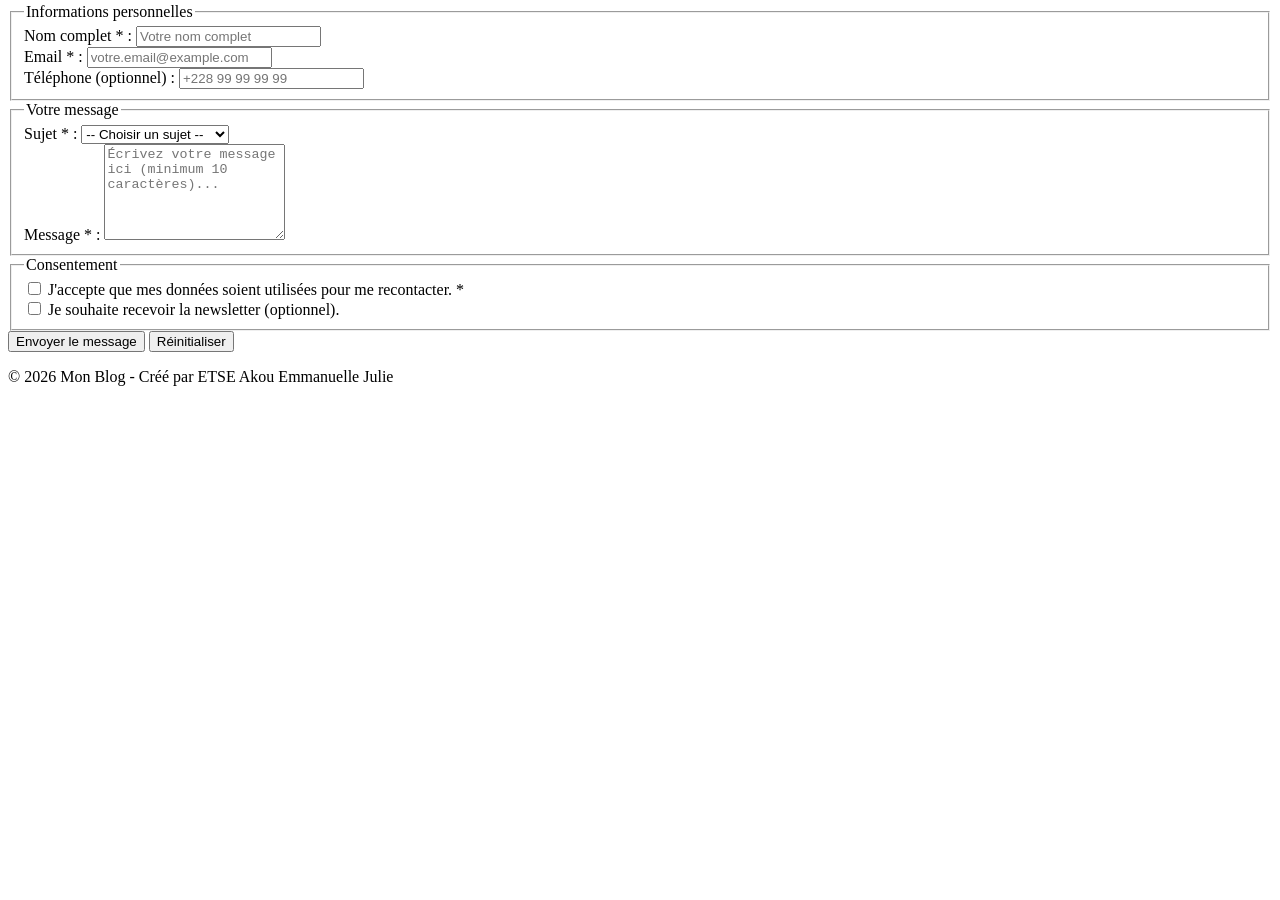
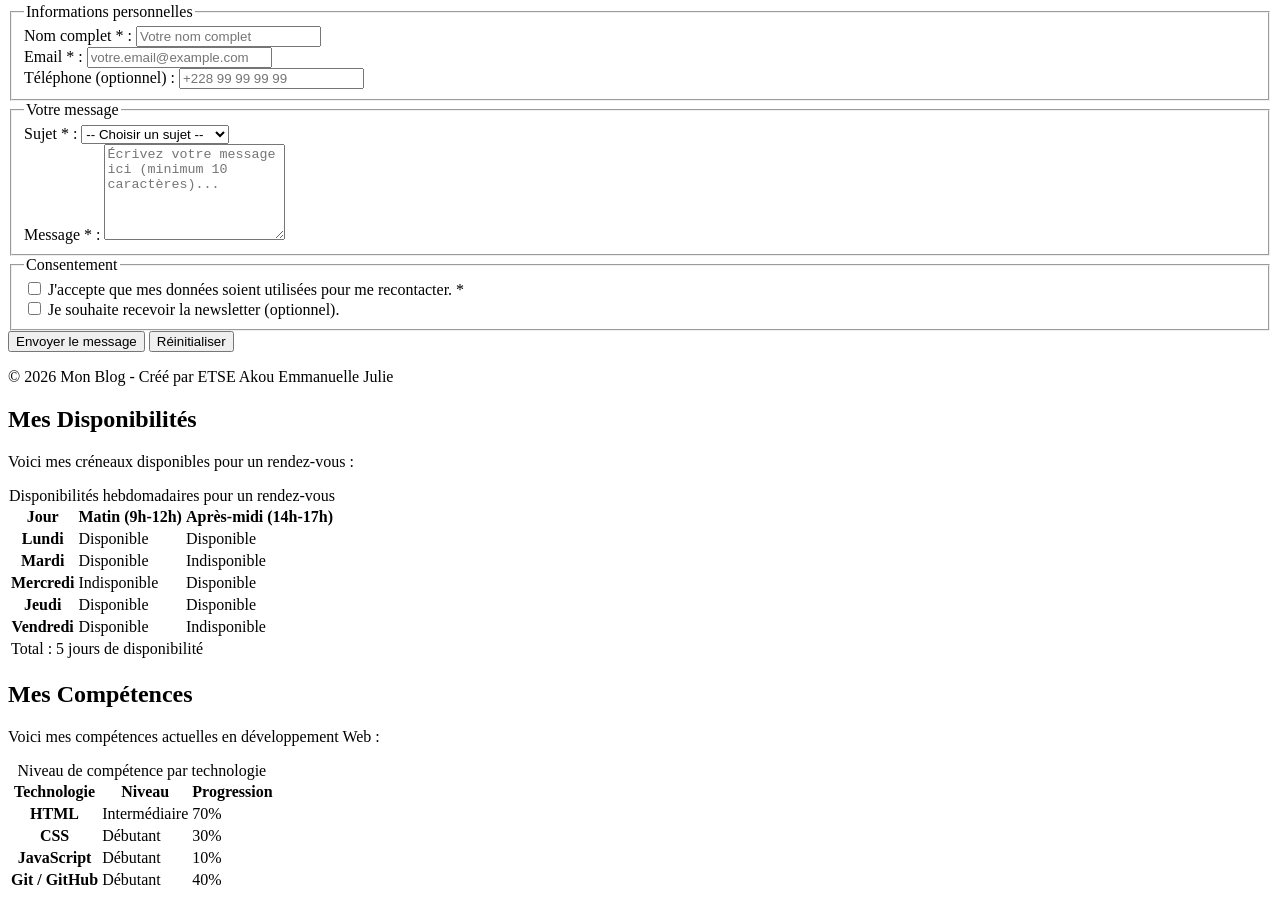
Before and after one commit to emmanuelleprolife01-tech/ipnet-it130-akou-etse, a plain HTML site: page contact.html in a window 1280 px wide. Shown: the part 232-1132 px from the top of the page. Before the commit the page ends 800 px from the top, so only its background shows below. Drawn offline with Linux system fonts and the light colour scheme.

Commit message:
Ajout des tableaux de disponibilités et de compétences

```diff
--- a/contact.html
+++ b/contact.html
@@ -157,3 +157,110 @@
 </body>
 
 </html>
+</form>
+<h2>Mes Disponibilités</h2>
+
+<p>
+    Voici mes créneaux disponibles pour un rendez-vous :
+</p>
+
+<table>
+    <caption>
+        Disponibilités hebdomadaires pour un rendez-vous
+    </caption>
+
+    <thead>
+        <tr>
+            <th scope="col">Jour</th>
+            <th scope="col">Matin (9h-12h)</th>
+            <th scope="col">Après-midi (14h-17h)</th>
+        </tr>
+    </thead>
+
+    <tbody>
+        <tr>
+            <th scope="row">Lundi</th>
+            <td>Disponible</td>
+            <td>Disponible</td>
+        </tr>
+
+        <tr>
+            <th scope="row">Mardi</th>
+            <td>Disponible</td>
+            <td>Indisponible</td>
+        </tr>
+
+        <tr>
+            <th scope="row">Mercredi</th>
+            <td>Indisponible</td>
+            <td>Disponible</td>
+        </tr>
+
+        <tr>
+            <th scope="row">Jeudi</th>
+            <td>Disponible</td>
+            <td>Disponible</td>
+        </tr>
+
+        <tr>
+            <th scope="row">Vendredi</th>
+            <td>Disponible</td>
+            <td>Indisponible</td>
+        </tr>
+    </tbody>
+
+    <tfoot>
+        <tr>
+            <td colspan="3">
+                Total : 5 jours de disponibilité
+            </td>
+        </tr>
+    </tfoot>
+</table>
+<h2>Mes Compétences</h2>
+
+<p>
+    Voici mes compétences actuelles en développement Web :
+</p>
+
+<table>
+
+    <caption>
+        Niveau de compétence par technologie
+    </caption>
+
+    <thead>
+        <tr>
+            <th scope="col">Technologie</th>
+            <th scope="col">Niveau</th>
+            <th scope="col">Progression</th>
+        </tr>
+    </thead>
+
+    <tbody>
+        <tr>
+            <th scope="row">HTML</th>
+            <td>Intermédiaire</td>
+            <td>70%</td>
+        </tr>
+
+        <tr>
+            <th scope="row">CSS</th>
+            <td>Débutant</td>
+            <td>30%</td>
+        </tr>
+
+        <tr>
+            <th scope="row">JavaScript</th>
+            <td>Débutant</td>
+            <td>10%</td>
+        </tr>
+
+        <tr>
+            <th scope="row">Git / GitHub</th>
+            <td>Débutant</td>
+            <td>40%</td>
+        </tr>
+    </tbody>
+
+</table>
```
